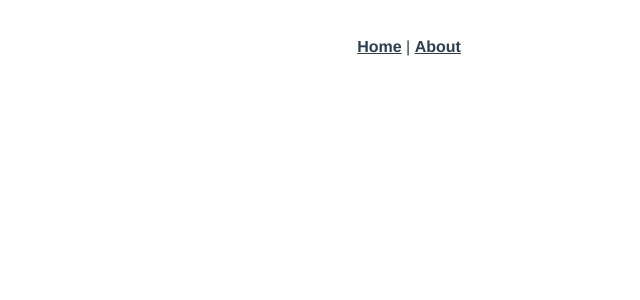
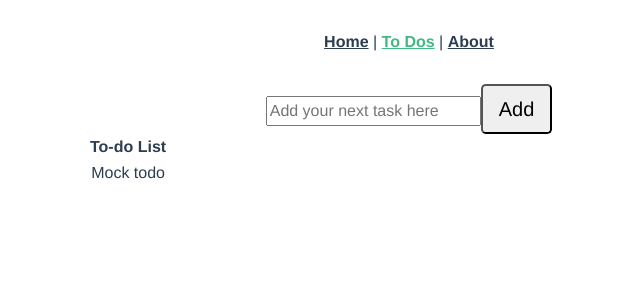
Before and after one commit to fatihayyildiz/typescript-vue-todo, a Vue app: page /todos in a window 1280 px wide. Before the commit this address had no page. Shown: the top 300 px of the page, without its empty margins (231-871 px from the left). Built offline with nearby package versions, Linux system fonts and the light colour scheme.

Commit message:
First init commit

```diff
--- a/package.json
+++ b/package.json
@@ -1,5 +1,5 @@
 {
-  "name": "first-project",
+  "name": "todo-project",
   "version": "0.1.0",
   "private": true,
   "scripts": {
--- a/public/index.html
+++ b/public/index.html
@@ -1,11 +1,13 @@
 <!DOCTYPE html>
-<html lang="">
+<html lang="en">
   <head>
     <meta charset="utf-8">
     <meta http-equiv="X-UA-Compatible" content="IE=edge">
-    <meta name="viewport" content="width=device-width,initial-scale=1.0">
+    <meta name="viewport" content="width=device-width,initial-scale=1.0,shrink-to-fit=no">
     <link rel="icon" href="<%= BASE_URL %>favicon.ico">
     <title><%= htmlWebpackPlugin.options.title %></title>
+    <!-- CSS only -->
+    <link href="https://cdn.jsdelivr.net/npm/bootstrap@5.1.3/dist/css/bootstrap.min.css" rel="stylesheet" integrity="sha384-1BmE4kWBq78iYhFldvKuhfTAU6auU8tT94WrHftjDbrCEXSU1oBoqyl2QvZ6jIW3" crossorigin="anonymous">
   </head>
   <body>
     <noscript>
--- a/src/App.vue
+++ b/src/App.vue
@@ -1,6 +1,7 @@
 <template>
   <div id="nav">
     <router-link to="/">Home</router-link> |
+    <router-link to="/todos">To Dos</router-link> |
     <router-link to="/about">About</router-link>
   </div>
   <router-view />
--- a/src/assets/scss/todos.scss
+++ b/src/assets/scss/todos.scss
@@ -0,0 +1,3 @@
+.new-todo-input{
+  border: 1px solid red;
+}
--- a/src/components/AddTodo.ts
+++ b/src/components/AddTodo.ts
@@ -0,0 +1,30 @@
+import { defineComponent } from "vue";
+import Todo from "../models/Todo";
+
+export default defineComponent({
+  name: "AddTask",
+  data() {
+    return {
+      taskText: "",
+      todos: [] as Todo[],
+    };
+  },
+  methods: {
+    addTodo(): void {
+      if (this.taskText !== "") {
+        const newTodo = new Todo(this.taskText);
+        this.$store.commit("setTodo", newTodo);
+        this.taskText = "";
+      }
+    },
+    setTaskComplete(task: Todo): void {
+      this.$store.commit("completeTask", task);
+    },
+    deleteTask(task: Todo) {
+      this.$store.commit("deleteTask", task);
+    },
+  },
+  mounted() {
+    this.todos = this.$store.state.todos;
+  },
+});
--- a/src/models/BaseModel.ts
+++ b/src/models/BaseModel.ts
@@ -0,0 +1,11 @@
+export class BaseModel {
+  constructor() {
+    this.createdAt = new Date();
+    this.updatedAt = new Date();
+  }
+
+  createdAt: Date;
+  updatedAt: Date;
+}
+
+export default BaseModel;
--- a/src/models/Todo.ts
+++ b/src/models/Todo.ts
@@ -1,6 +1,6 @@
 import { BaseModel } from "./BaseModel";
 
-export class Task extends BaseModel {
+export class Todo extends BaseModel {
   text: string;
   completed: boolean;
 
@@ -11,4 +11,4 @@ export class Task extends BaseModel {
   }
 }
 
-export default Task;
+export default Todo;
--- a/src/router/index.ts
+++ b/src/router/index.ts
@@ -16,6 +16,15 @@ const routes: Array<RouteRecordRaw> = [
     component: () =>
       import(/* webpackChunkName: "about" */ "../views/About.vue"),
   },
+  {
+    path: "/todos",
+    name: "To Dos",
+    // route level code-splitting
+    // this generates a separate chunk (todos.[hash].js) for this route
+    // which is lazy-loaded when the route is visited.
+    component: () =>
+      import(/* webpackChunkName: "todos" */ "../views/Todos.vue"),
+  },
 ];
 
 const router = createRouter({
--- a/src/store/index.ts
+++ b/src/store/index.ts
@@ -1,8 +1,34 @@
 import { createStore } from "vuex";
+import Todo from "@/models/Todo";
+
+import { Store } from "vuex";
+
+declare module "@vue/runtime-core" {
+  // declare your own store states
+  interface State {
+    todos: Todo[];
+  }
+
+  // provide typings for `this.$store`
+  interface ComponentCustomProperties {
+    $store: Store<State>;
+  }
+}
 
 export default createStore({
-  state: {},
-  mutations: {},
+  state: {
+    todos: [
+      {
+        text: "Mock todo",
+        createdAt: new Date(),
+        updatedAt: new Date(),
+        completed: false,
+      },
+    ] as Todo[],
+  },
+  mutations: {
+    setTodo: (state, todo) => state.todos.push(todo),
+  },
   actions: {},
   modules: {},
 });
--- a/src/views/Todos.vue
+++ b/src/views/Todos.vue
@@ -1,9 +1,63 @@
-<template>$END$</template>
+<template>
+  <div class="d-flex justify-content-center">
+    <div class="col-md-6">
+      <input
+        id="todoName"
+        type="text"
+        class=""
+        v-model="taskText"
+        placeholder="Add your next task here"
+        @keyup.enter="addTodo()"
+      />
+      <button
+        @click="addTodo()"
+        type="button"
+        class="button success btn-lg btn-block"
+      >
+        Add
+      </button>
+    </div>
+  </div>
+  <div class="d-flex justify-content-center">
+    <div class="col-md-6">
+      <table class="main-table">
+        <thead>
+          <tr>
+            <th>To-do List</th>
+            <th></th>
+            <th></th>
+            <th></th>
+          </tr>
+        </thead>
+        <transition-group name="fade" mode="out-in" tag="tbody">
+          <tr v-for="task in todos" :key="task.text">
+            <td
+              v-text="task.text"
+              class="line"
+              :class="{ 'text-line-through': task.completed }"
+            ></td>
+            <td class="text-right">
+              <i
+                class="fa fa-check"
+                aria-hidden="true"
+                @click="setTaskComplete(task)"
+              ></i>
+            </td>
+            <td class="text-right">
+              <i
+                class="fa fa-times"
+                aria-hidden="true"
+                @click.prevent="deleteTask(task)"
+              ></i>
+            </td>
+            <td></td>
+          </tr>
+        </transition-group>
+      </table>
+    </div>
+  </div>
+</template>
 
-<script>
-export default {
-  name: "Todos",
-};
+<script lang="ts" src="../components/AddTodo.ts">
+import "@/assets/scss/todos.scss";
 </script>
-
-<style scoped></style>
```
Also changed, not shown: 2 other files (tests, documents, lock files or other folders).
